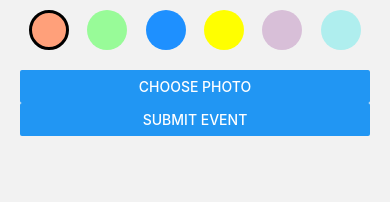
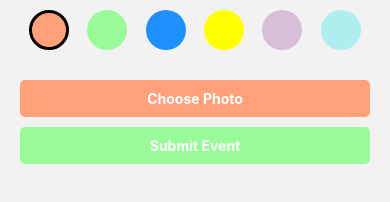
Before and after one commit to OthnielChang/GreenLobangNew, a React Native app: screen /EventListing in a window 390 px wide. Shown: the part 512-714 px from the top of the page. Built offline with nearby package versions, Linux system fonts and the light colour scheme.

Commit message:
Minor aesthetic changes
change colours of certain things to make more readable

```diff
--- a/components/EventListing.js
+++ b/components/EventListing.js
@@ -1,5 +1,5 @@
 import React, { useState } from 'react';
-import { View, Text, TextInput, Button, StyleSheet, Image, Alert, TouchableOpacity, Platform } from 'react-native';
+import { View, Text, TextInput, Alert, TouchableOpacity, StyleSheet, Image, Platform } from 'react-native';
 import * as ImagePicker from 'expo-image-picker';
 import DateTimePickerModal from 'react-native-modal-datetime-picker';
 import moment from 'moment';
@@ -194,7 +194,10 @@ const EventListing = () => {
           />
         ))}
       </View>
-      <Button title="Choose Photo" onPress={handleChoosePhoto} />
+
+      <TouchableOpacity style={[styles.button, styles.choosePhotoButton]} onPress={handleChoosePhoto}>
+        <Text style={styles.buttonText}>Choose Photo</Text>
+      </TouchableOpacity>
       {imageChosen && <Text>Image chosen</Text>}
       {imageUri && (
         <Image
@@ -203,7 +206,9 @@ const EventListing = () => {
         />
       )}
 
-      <Button title="Submit Event" onPress={handleSubmit} />
+      <TouchableOpacity style={[styles.button, styles.submitEventButton]} onPress={handleSubmit}>
+        <Text style={styles.buttonText}>Submit Event</Text>
+      </TouchableOpacity>
     </View>
   );
 };
@@ -254,6 +259,22 @@ const styles = StyleSheet.create({
     marginTop: 20,
     marginBottom: 20,
   },
+  button: {
+    borderRadius: 5,
+    padding: 10,
+    alignItems: 'center',
+    marginTop: 10,
+  },
+  choosePhotoButton: {
+    backgroundColor: '#FFA07A', // Light orange color for "Choose Photo" button
+  },
+  submitEventButton: {
+    backgroundColor: '#98FB98', // Light green color for "Submit Event" button
+  },
+  buttonText: {
+    color: 'white',
+    fontWeight: 'bold',
+  },
 });
 
 export default EventListing;
--- a/components/Rewards.js
+++ b/components/Rewards.js
@@ -86,7 +86,7 @@ const styles = StyleSheet.create({
     flexGrow: 1,
   },
   rewardContainer: {
-    backgroundColor: '#f0f0f0',
+    backgroundColor: '#D5DBDB',
     padding: 15,
     marginBottom: 10,
     borderRadius: 10,
```
